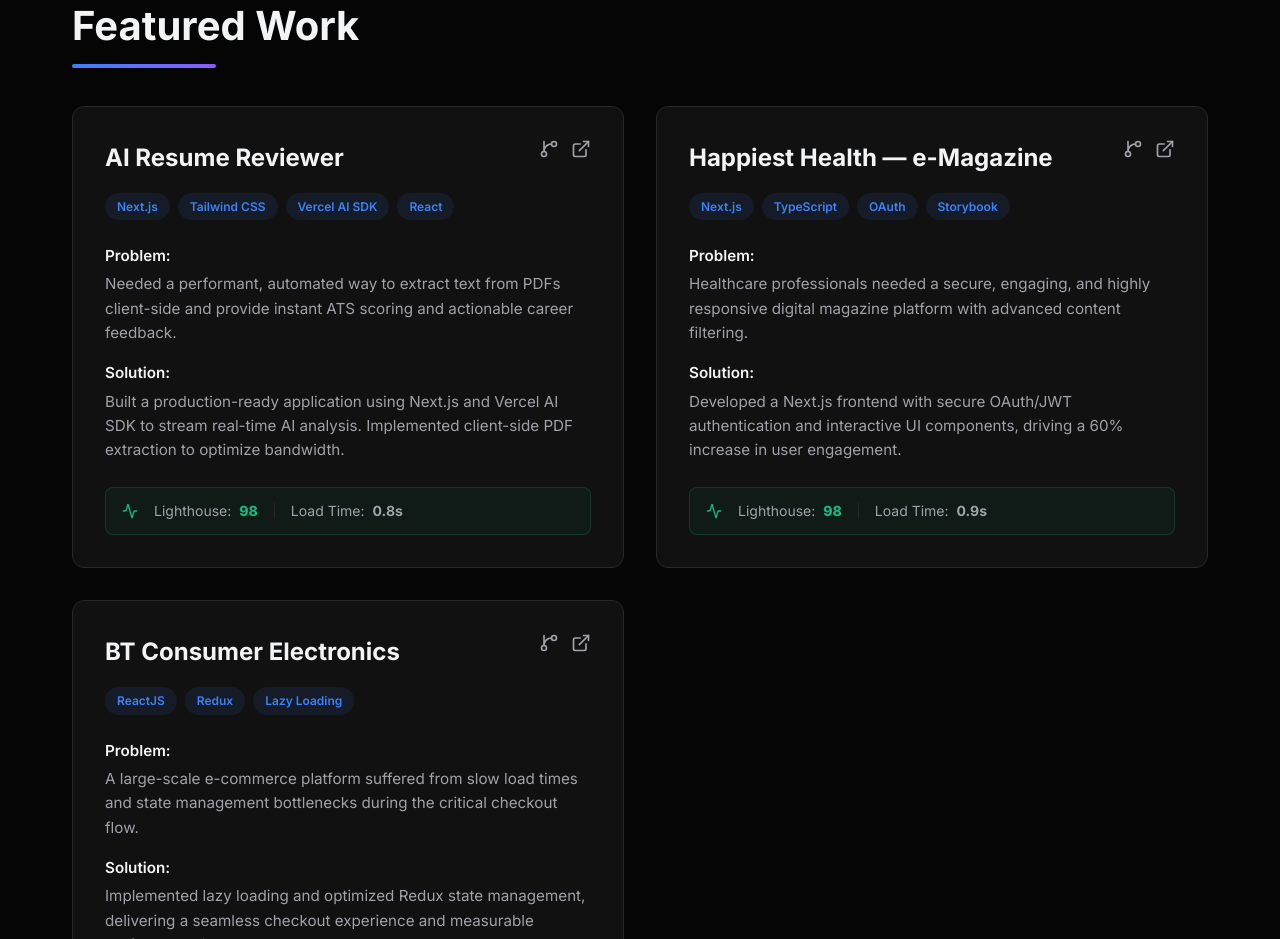
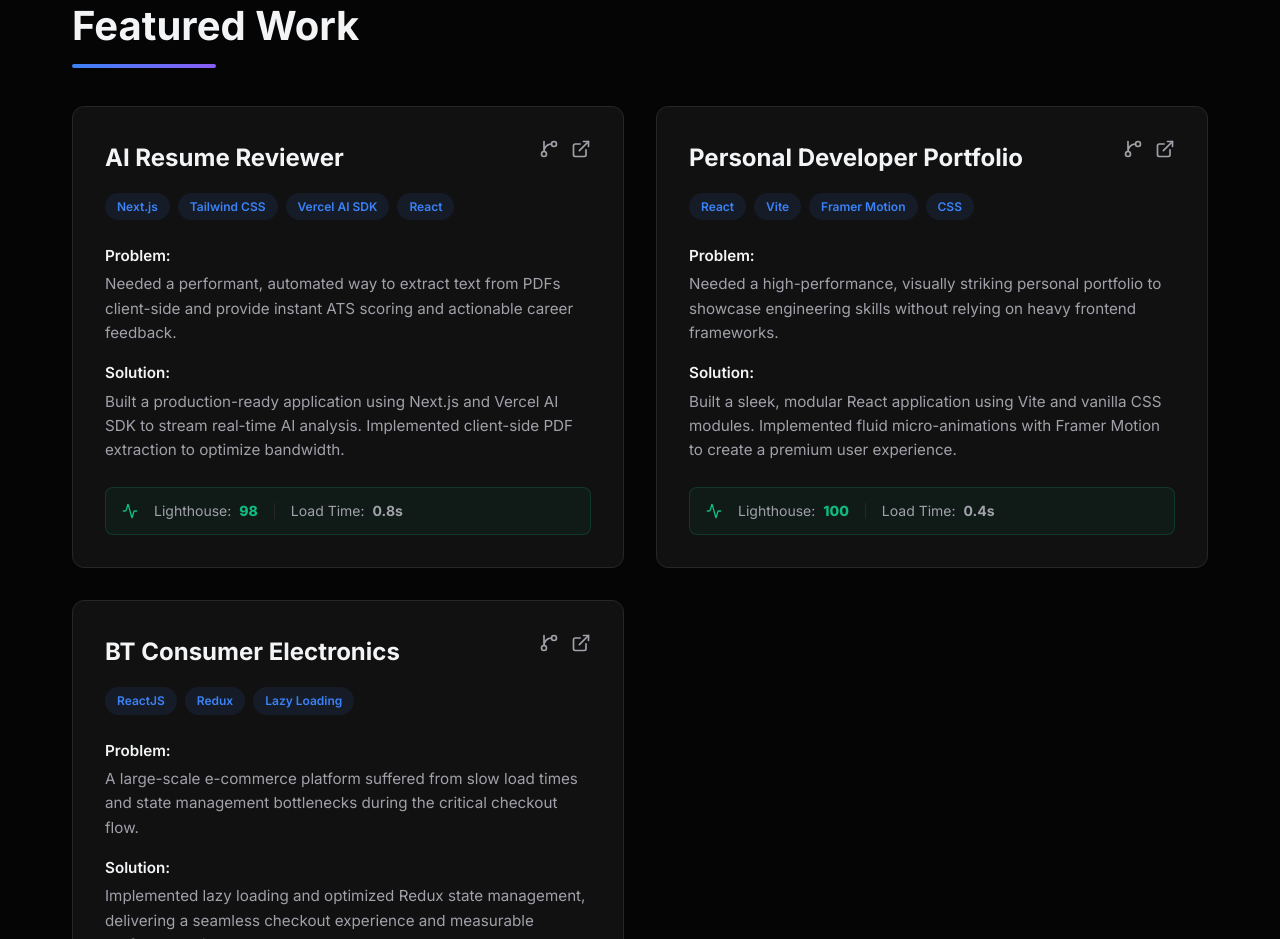
Before and after one commit to poojasingh1231/my-portfolio, a React (Vite) app: page / in a window 1280 px wide. Shown: the part 1700-2639 px from the top of the page. Built offline with nearby package versions, Linux system fonts and the light colour scheme.

Commit message:
feat: add personal portfolio as second featured project

```diff
--- a/src/components/Projects/Projects.jsx
+++ b/src/components/Projects/Projects.jsx
@@ -14,13 +14,13 @@
       github: 'https://github.com/poojasingh1231/resume-reviewer'
     },
     {
-      title: 'Happiest Health — e-Magazine',
-      tags: ['Next.js', 'TypeScript', 'OAuth', 'Storybook'],
-      problem: 'Healthcare professionals needed a secure, engaging, and highly responsive digital magazine platform with advanced content filtering.',
-      solution: 'Developed a Next.js frontend with secure OAuth/JWT authentication and interactive UI components, driving a 60% increase in user engagement.',
-      metrics: { lighthouse: 98, loadTime: '0.9s' },
+      title: 'Personal Developer Portfolio',
+      tags: ['React', 'Vite', 'Framer Motion', 'CSS'],
+      problem: 'Needed a high-performance, visually striking personal portfolio to showcase engineering skills without relying on heavy frontend frameworks.',
+      solution: 'Built a sleek, modular React application using Vite and vanilla CSS modules. Implemented fluid micro-animations with Framer Motion to create a premium user experience.',
+      metrics: { lighthouse: 100, loadTime: '0.4s' },
       demo: '#',
-      github: '#'
+      github: 'https://github.com/poojasingh1231/my-portfolio'
     },
     {
       title: 'BT Consumer Electronics',
```
